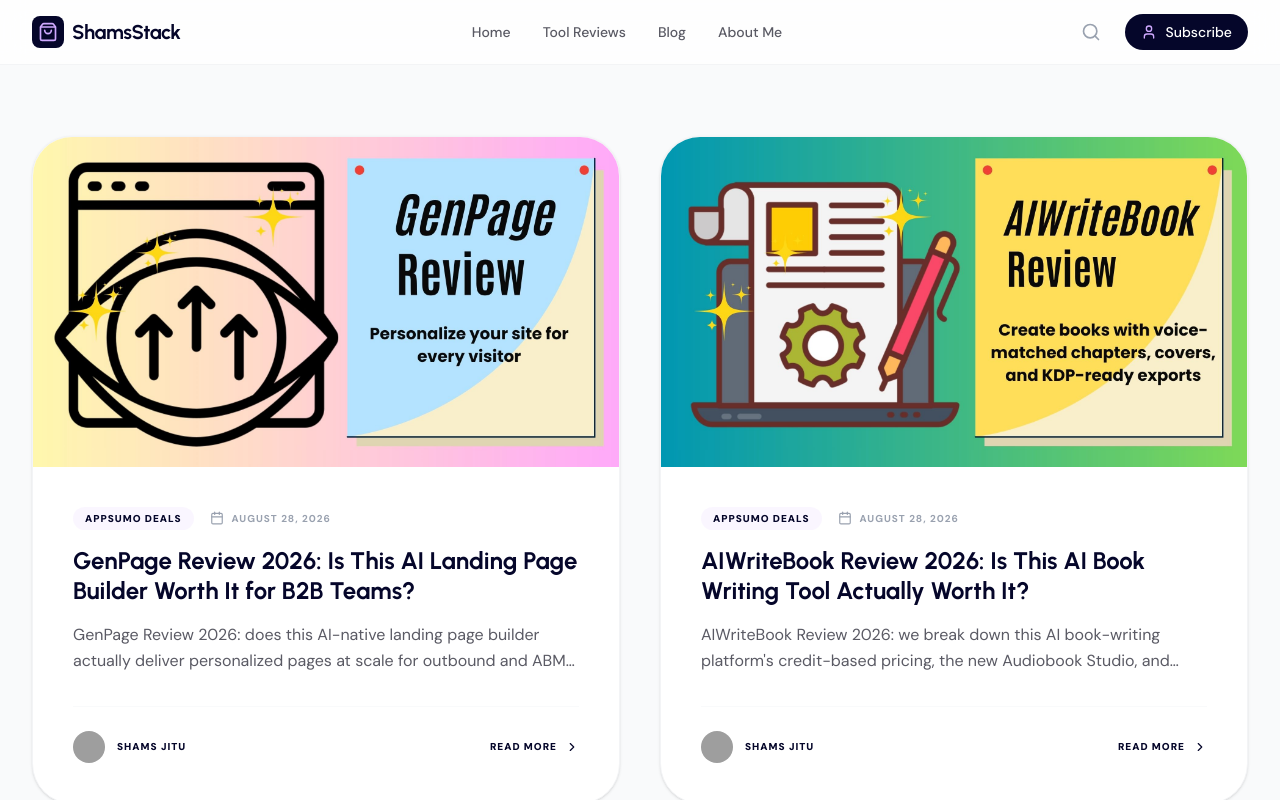
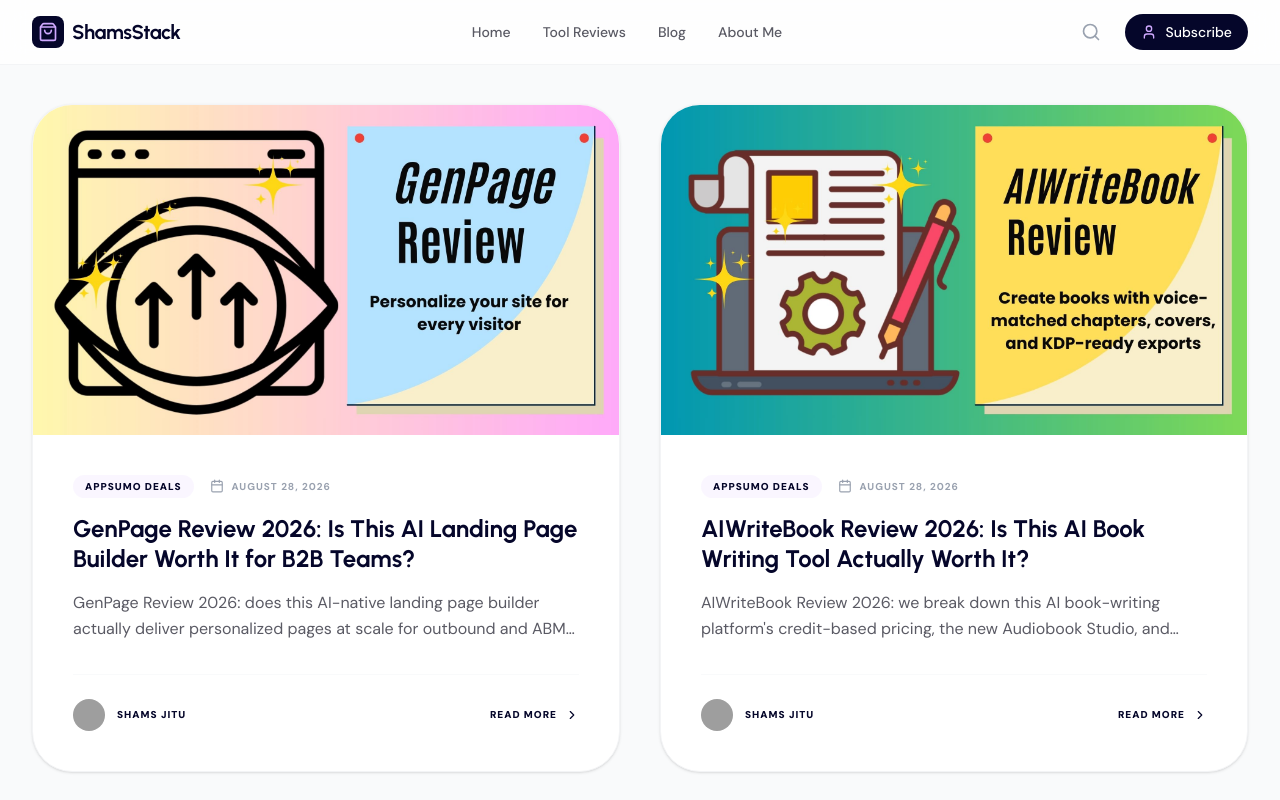
Before and after one commit to shamsjitu/SaaSReview, a React (Vite) app: page /blog in a window 1280 px wide. Shown: the top 800 px of the page. Built offline with nearby package versions, Linux system fonts and the light colour scheme; grey boxes are pictures that could not be loaded.

Commit message:
Add files via upload

```diff
--- a/src/pages/Blog.tsx
+++ b/src/pages/Blog.tsx
@@ -36,7 +36,7 @@
   }, [currentPage]);
 
   return (
-    <div className="pt-24 min-h-screen bg-gray-50">
+    <div className="pt-16 min-h-screen bg-gray-50">
       <div className="max-w-7xl mx-auto px-4 pt-10 pb-16 sm:px-6 lg:px-8">
         <div className="grid md:grid-cols-2 gap-10">
           {posts.map((post, index) => (
```
